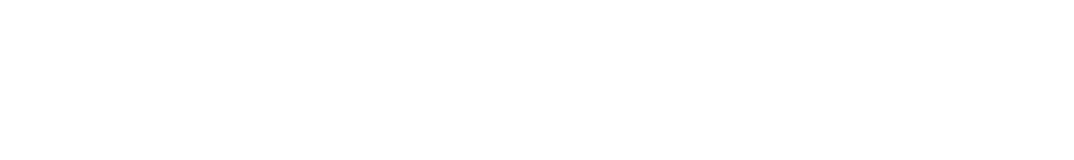
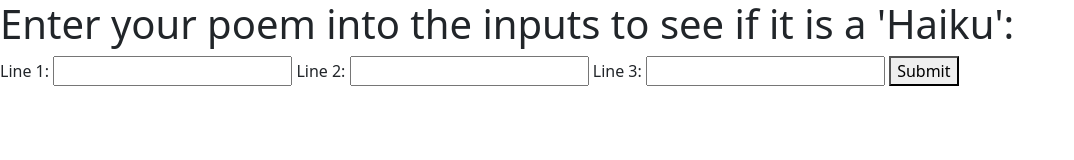
Before and after one commit to chlobear8/haiku-checker, a website built with webpack: page src/index.html in a window 1280 px wide. Shown: the whole page, without its empty margins (0-1074 px from the left). Built offline with nearby package versions, Linux system fonts and the light colour scheme.

Commit message:
first test pass with Haiku object defined
Co-authored-by Noah Cowan <nsncowan@gmail.com>

```diff
--- a/src/haiku.js
+++ b/src/haiku.js
@@ -0,0 +1,5 @@
+export default function Haiku(line1, line2, line3) {
+  this.line1 = line1;
+  this.line2 = line2;
+  this.line3 = line3;
+}
--- a/src/index.html
+++ b/src/index.html
@@ -4,6 +4,16 @@
   <title>Haiku Checker</title>
 </head>
 <body>
-
+  <h1>Enter your poem into the inputs to see if it is a 'Haiku':</h1>
+  <form id="poem">
+    <label for="line1">Line 1:</label>
+    <input id="line1" type="string">
+    <label for="line2">Line 2:</label>
+    <input id="line2" type="string">
+    <label for="line3">Line 3:</label>
+    <input id="line3" type="string">
+    <button type="submit">Submit</button>
+  </form>
+  <div id="response"></div>
 </body>
 </html>
```
